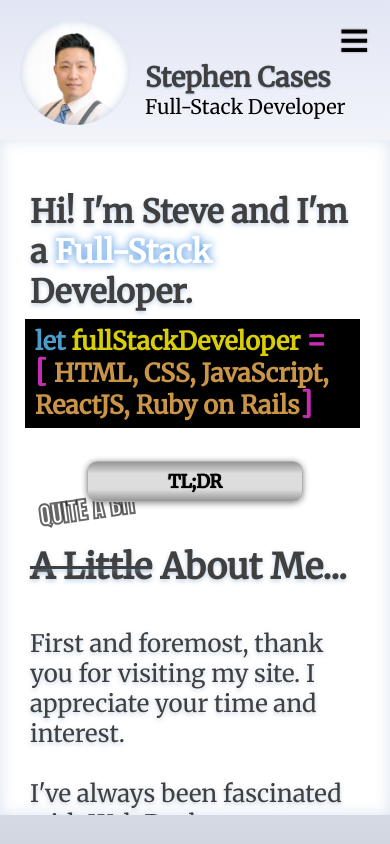
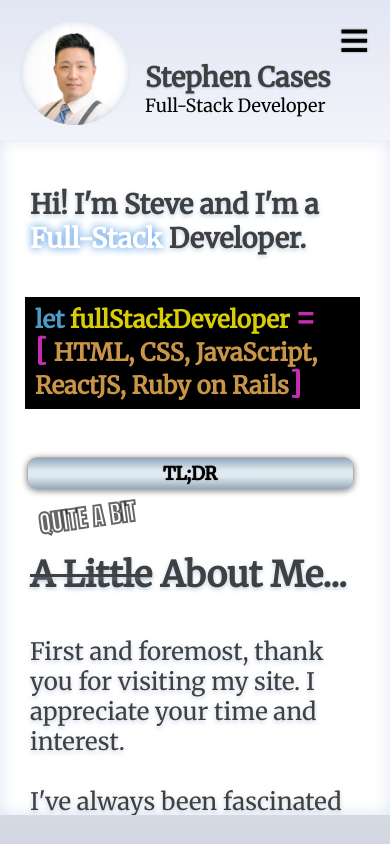
Before and after one commit to builtforsomethingbigger/stephencases.com, a React (Create React App) app: page / in a window 390 px wide. Built offline with nearby package versions, Linux system fonts and the light colour scheme; no server answers.

Commit message:
Mobile Styling to Bio

```diff
--- a/src/styles/Bio.css
+++ b/src/styles/Bio.css
@@ -78,17 +78,17 @@
     top: 0;
     background: linear-gradient(
         to bottom,
-        rgb(150, 150, 150) 0%,
-        rgb(221, 221, 221)30%,
-        rgb(221, 221, 221) 70%,
-        rgba(150, 150, 150) 100%
+        rgb(146, 168, 189) 0%,
+        rgb(223, 233, 239)40%,
+        rgb(223, 233, 239) 60%,
+        rgba(146, 168, 189) 100%
     );
     font-size: 18px;
     font-weight: bold;
     color: rgb(0, 0, 0);
     text-shadow: 0px 0px 1px rgb(0, 0, 0);
     box-shadow: 0px 1px 6px rgba(0, 0, 0, 0.486);
-    padding: 4px 25px;
+    padding: 4px 80px;
     border: 1px solid rgb(176, 176, 176);
     border-radius: 10px;
     text-align: center;
@@ -96,10 +96,10 @@
     z-index: 20;
 }
 .tldr-text:hover{
-    color: rgb(188, 32, 32);
+    color: rgb(45, 150, 255);
     box-shadow: none;
 
-    animation-name: tldrBlip;
+    animation-name: tldrBlips;
     animation-duration: 0.1s;
     animation-iteration-count: 1;
         animation-timing-function: ease-in-out;
@@ -108,8 +108,9 @@
     0%  {
         color: rgb(0, 0, 0);
     }
-    100%  {
-        color: rgb(188, 32, 32);
+    50%  {
+        color: rgb(0, 112, 224);
+        text-shadow: 0px 0px 2px rgb(0, 85, 255);
     }
   }
 
@@ -157,17 +158,29 @@
 
 @media only screen and (max-width: 724px){
     .bio-intro{
-        font-size: 32px;
+        font-size: 27px;
+        padding-bottom: 40px;
     }
     .bio-content-skills{
-        font-size: 25px;
+        font-size: 24px;
         line-height: 30px;
+        margin-bottom: 40px;
     }
     .tldr-text{
+        width: 50%;
         top: -10px;
-        padding: 8px 80px;
-        margin-bottom: 40px;
+        left: -5px;
+        margin-bottom: 60px;
         animation-name: none;
+    }
+    .tldr-text:hover{
+        color: black;
+        box-shadow: 0px 1px 6px rgba(0, 0, 0, 0.486);
+    }
+    .tldr-text:active{
+        color: black;
+        box-shadow: none;
+        transform: scale(0.9);
     }
     .bio-body{
         padding: 0px 30px;
--- a/src/styles/ProfileBanner.css
+++ b/src/styles/ProfileBanner.css
@@ -159,6 +159,6 @@
         width: 100%;
         top: -45px;
         left: 145px;
-        font-size: 20px;
+        font-size: 18px;
     }
 }
```
